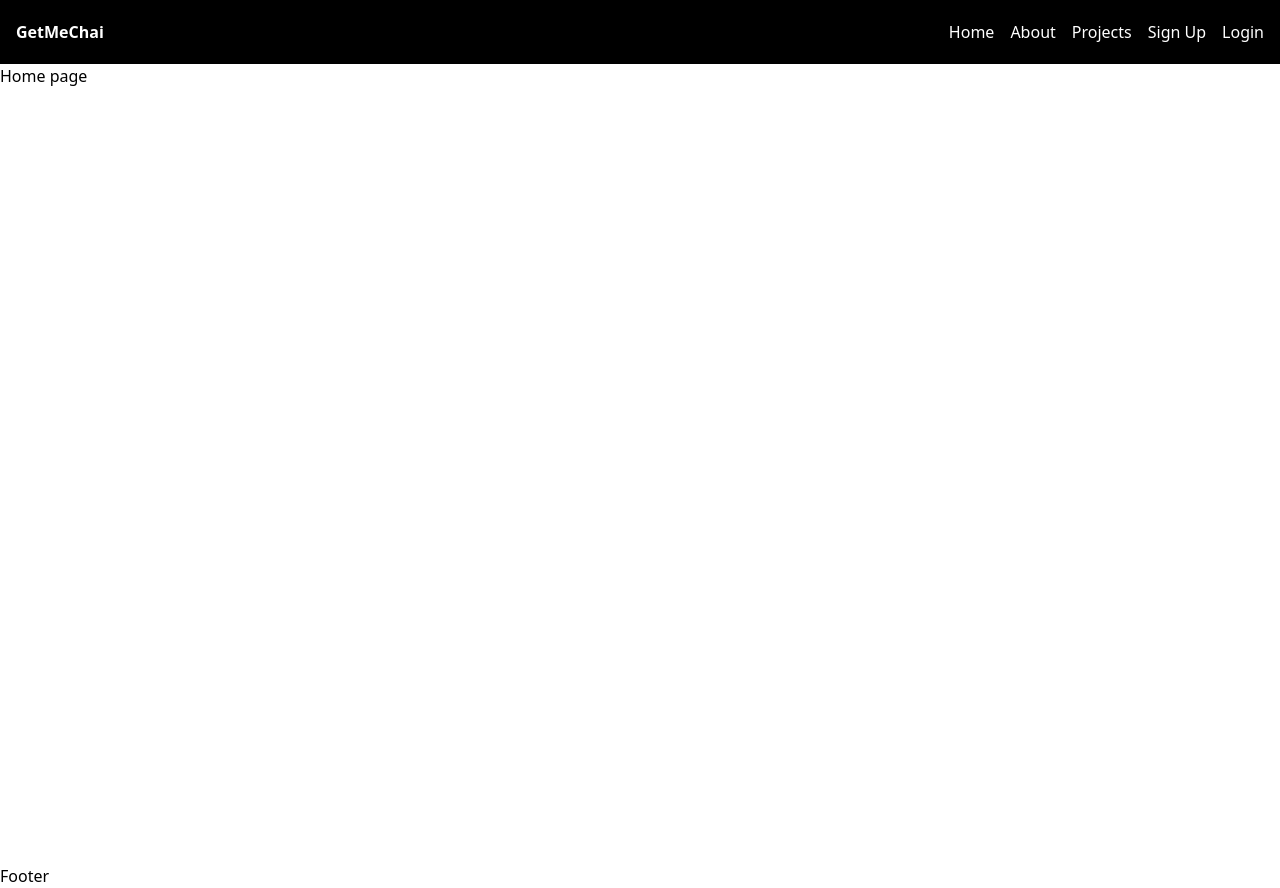
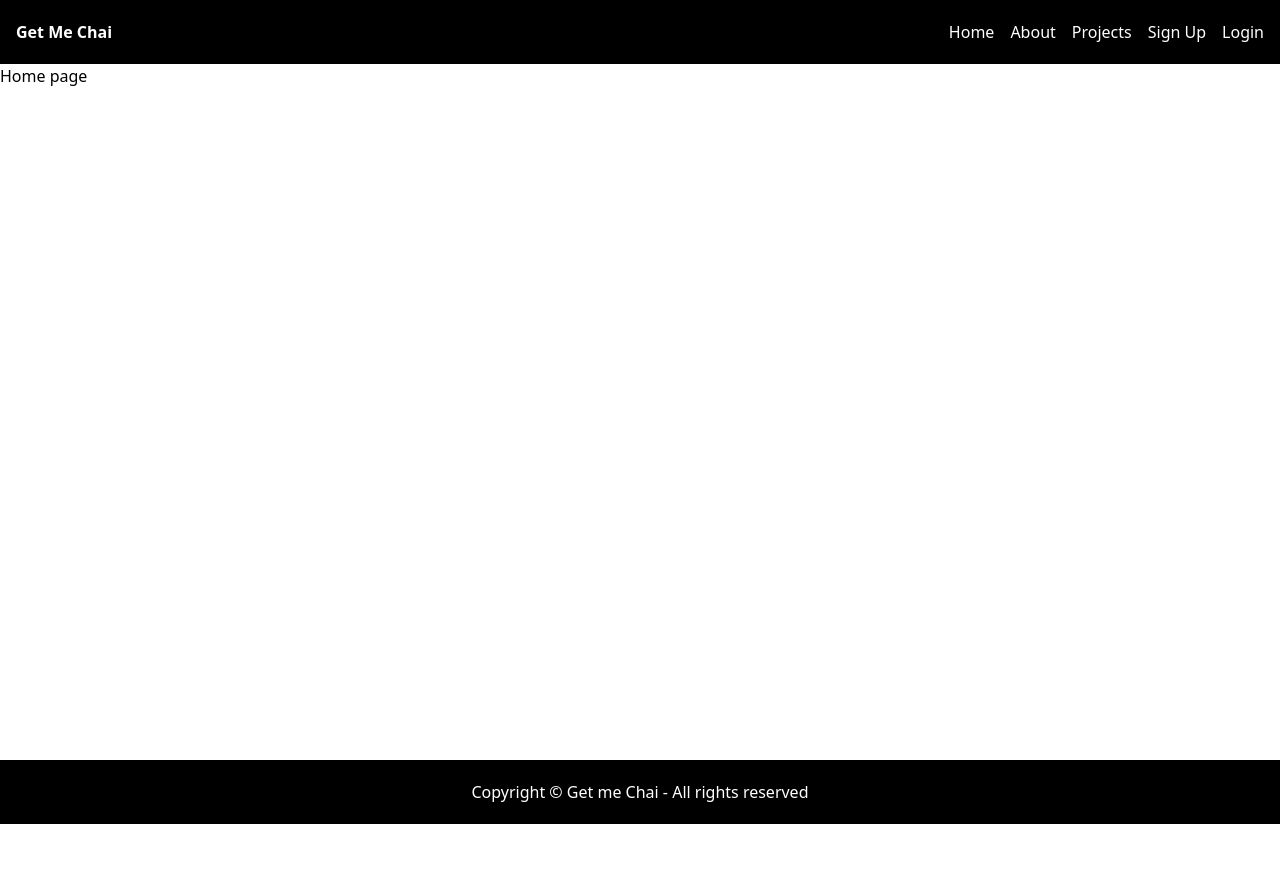
Before and after one commit to s-afrid/getmechai, a Next.js app: page / in a window 1280 px wide. After the commit the page ends 824 px from the top, so only its background shows below. Built offline with nearby package versions, Linux system fonts and the light colour scheme.

Commit message:
starter class for footer

```diff
--- a/app/components/Footer.js
+++ b/app/components/Footer.js
@@ -2,8 +2,8 @@ import React from 'react'
 
 const Footer = () => {
   return (
-    <footer>
-      Footer
+    <footer className='bg-black text-white flex justify-center px-4 h-16 items-center'>
+      <p className='text-center'>Copyright &copy; Get me Chai - All rights reserved</p>
     </footer>
   )
 }
--- a/app/components/Navbar.js
+++ b/app/components/Navbar.js
@@ -3,7 +3,7 @@ import React from 'react'
 const Navbar = () => {
   return (
     <nav className='bg-black text-white flex justify-between px-4 h-16 items-center'>
-        <div className="logo font-bold">GetMeChai</div>
+        <div className="logo font-bold">Get Me Chai</div>
         <ul className='flex justify-between gap-4'>
             <li>Home</li>
             <li>About</li>
--- a/app/layout.js
+++ b/app/layout.js
@@ -12,7 +12,8 @@ export default function RootLayout({ children }) {
     <html lang="en">
       <body>
         <Navbar />
-        <div className="min-h-screen">
+        <div className="min-h-[87vh]">
+
 {children}
         </div>
         <Footer />
```
